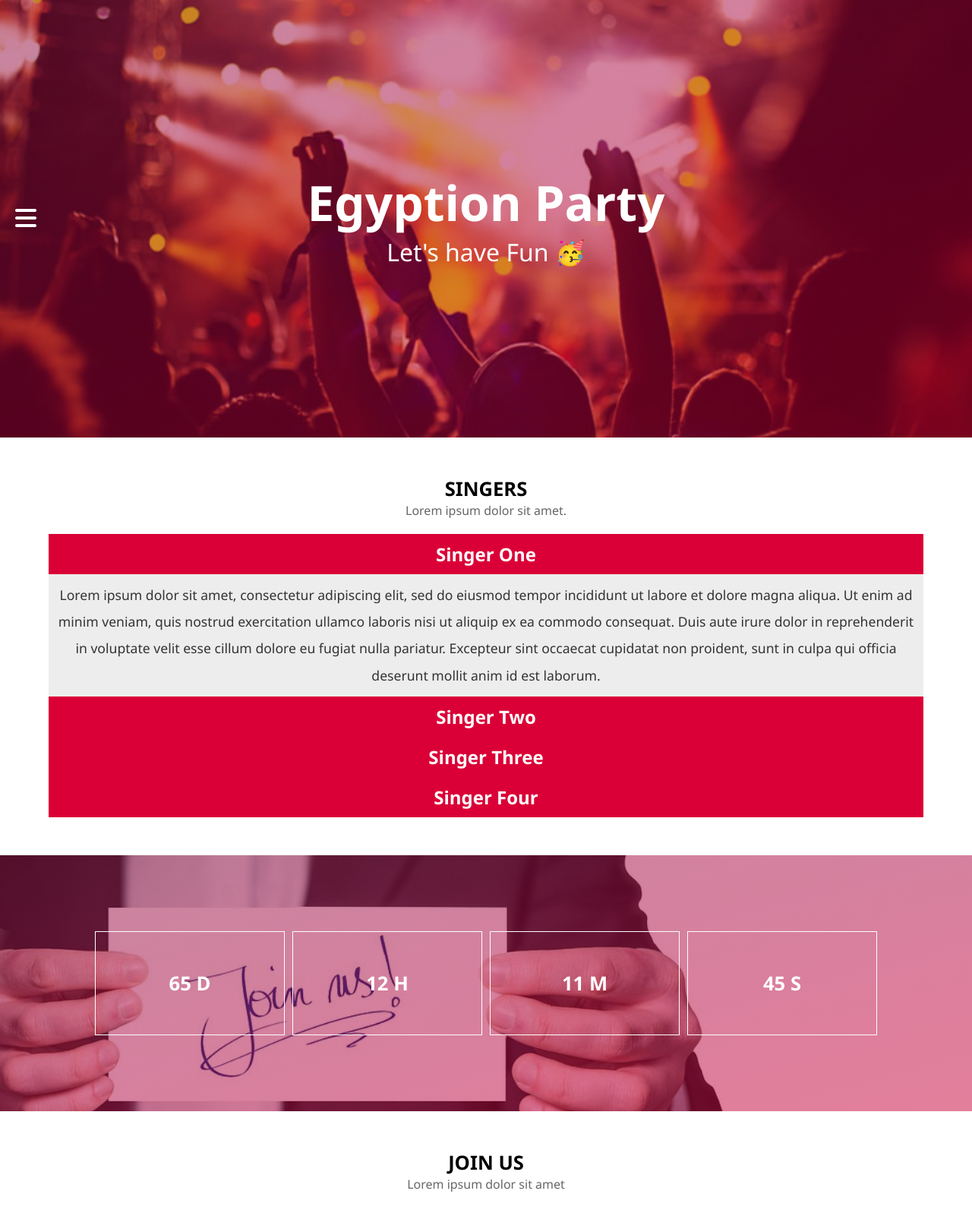
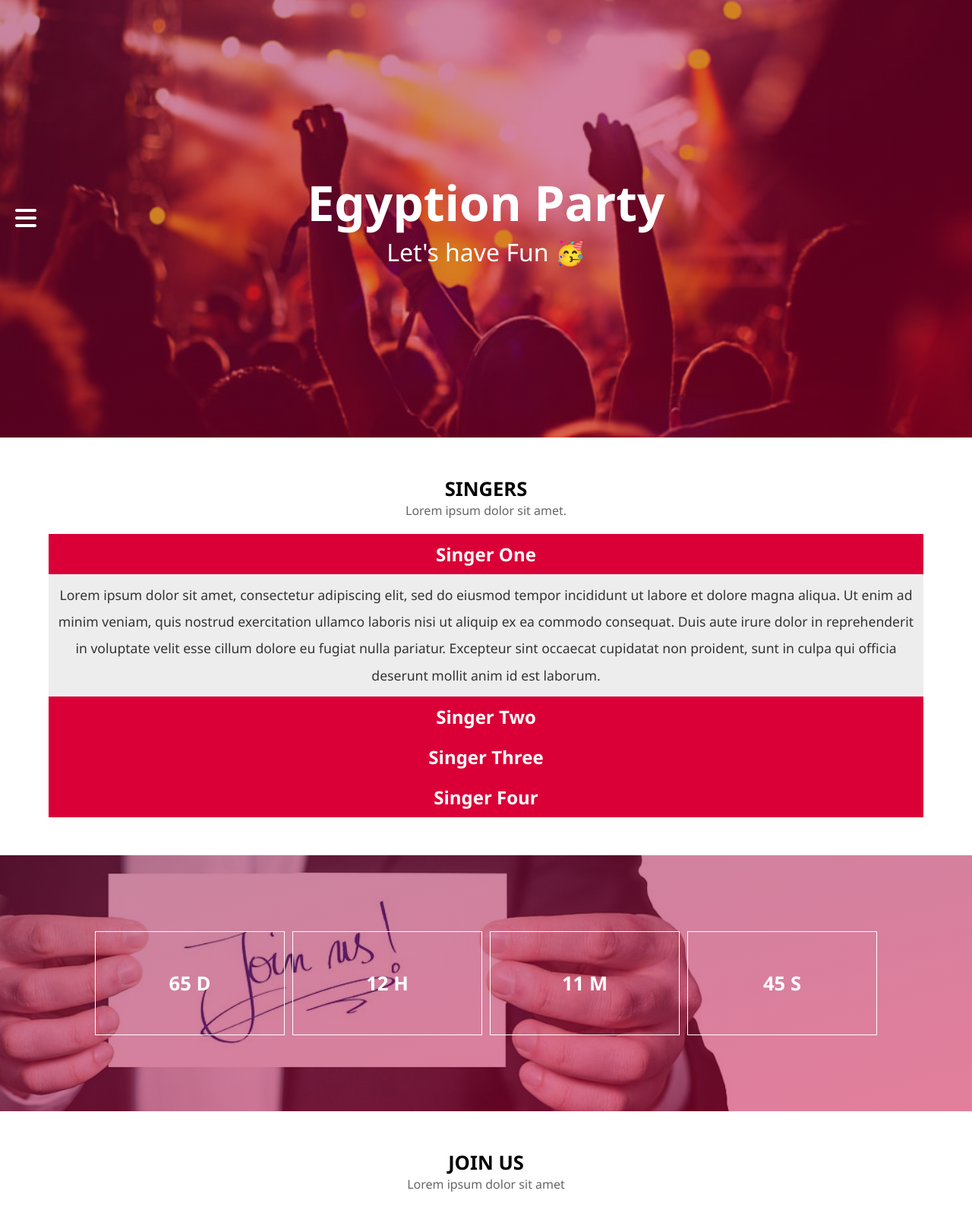
Before and after one commit to karimsherief/egyption-party, a plain HTML site: page index.html in a window 1280 px wide. Shown: the top 1597 px of the page at 76% size. Drawn offline with nearby package versions, Linux system fonts and the light colour scheme.

Commit message:
background-image

```diff
--- a/scripts/main.js
+++ b/scripts/main.js
@@ -17,6 +17,7 @@ $('.singer__name').on('click', function () {
     details.slideToggle(500,
         () => $(this).css('pointer-events', 'unset')
     )
+
     siblings.slideUp(500)
 })
 
--- a/styles/main.css
+++ b/styles/main.css
@@ -129,8 +129,8 @@ nav ul li a:hover {
 
 /* Hero Section */
 main {
-    background-image: var(--overlay),
-        url('../images/hero.jpg');
+    background: var(--overlay),
+        url('../images/hero.jpg') center no-repeat;
     background-size: cover;
     height: 72vh;
     display: flex;
@@ -173,8 +173,8 @@ main {
 /* Count down */
 
 .count {
-    background-image: var(--overlay),
-        url('../images/event.jpg');
+    background: var(--overlay),
+        url('../images/event.jpg') center no-repeat;
     background-size: cover;
     padding-block: 100px;
     color: #fff;
```
